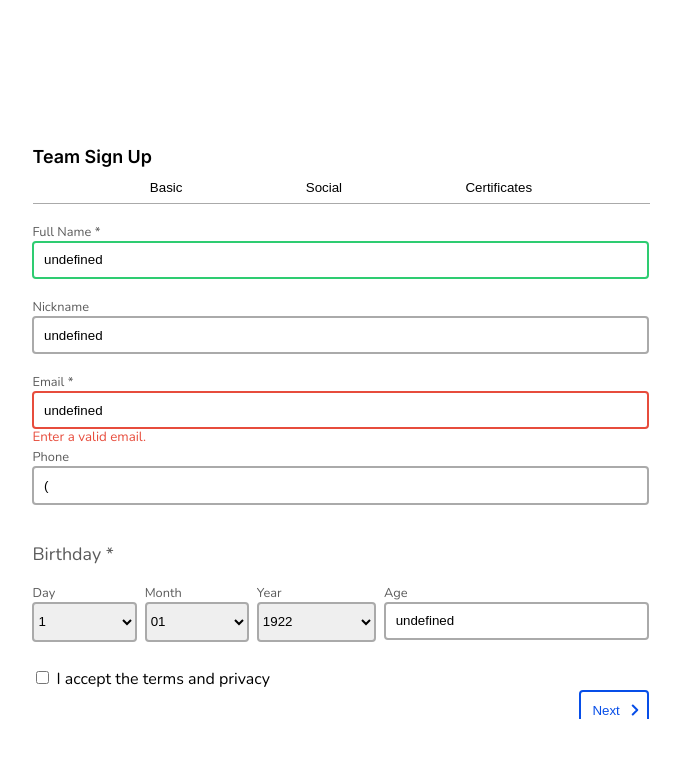
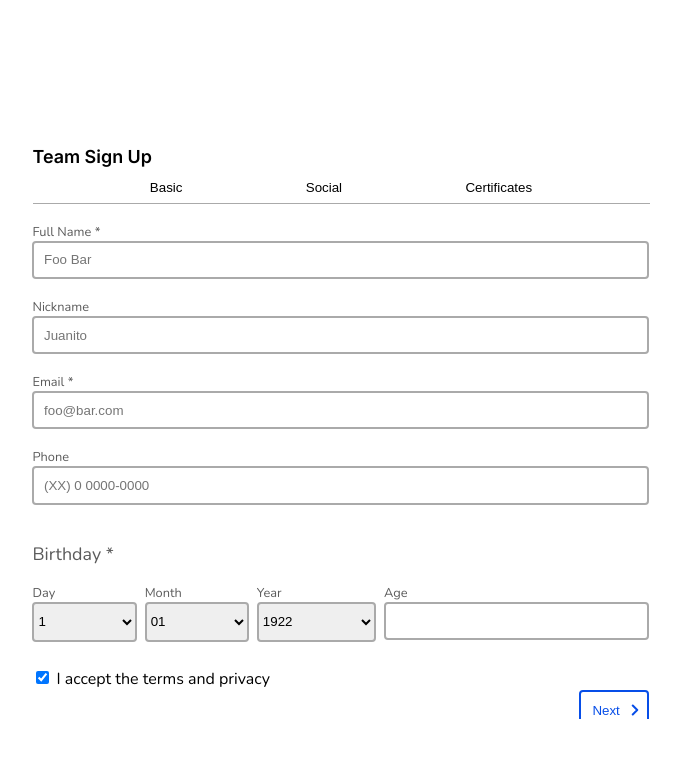
Before and after one commit to onurb2500/Projeto-Team-Sign-Up, a plain HTML site: page index.html in a window 1280 px wide. Shown: the whole page, without its empty margins (299-979 px from the left). Drawn offline with nearby package versions, Linux system fonts and the light colour scheme; files that its build step writes are made by us from their sources.

Commit message:
ultimas mods

```diff
--- a/index.html
+++ b/index.html
@@ -169,7 +169,7 @@
                         </div>
 
                         <div class="check">
-                            <input type="checkbox" name="check">
+                            <input type="checkbox" name="check" checked>
                             <label for="check">I accept the terms and privacy</label>
                         </div>
 
--- a/js/test.js
+++ b/js/test.js
@@ -180,13 +180,13 @@ function setSucessFor(input) {
     formControl.className = "form-control sucess";
 }
 
-function inicia() {
-    username.value=localStorage.name;
-    inputNickname.value=localStorage.nickname;
-    email.value=localStorage.email;
-    inputPhone.value=localStorage.phone;
-    age.value=localStorage.age;
-    validaOne();
-}
+// function inicia() {
+//     username.value=localStorage.name;
+//     inputNickname.value=localStorage.nickname;
+//     email.value=localStorage.email;
+//     inputPhone.value=localStorage.phone;
+//     age.value=localStorage.age;
+//     validaOne();
+// }
 
 window.addEventListener("load", inicia);
```
